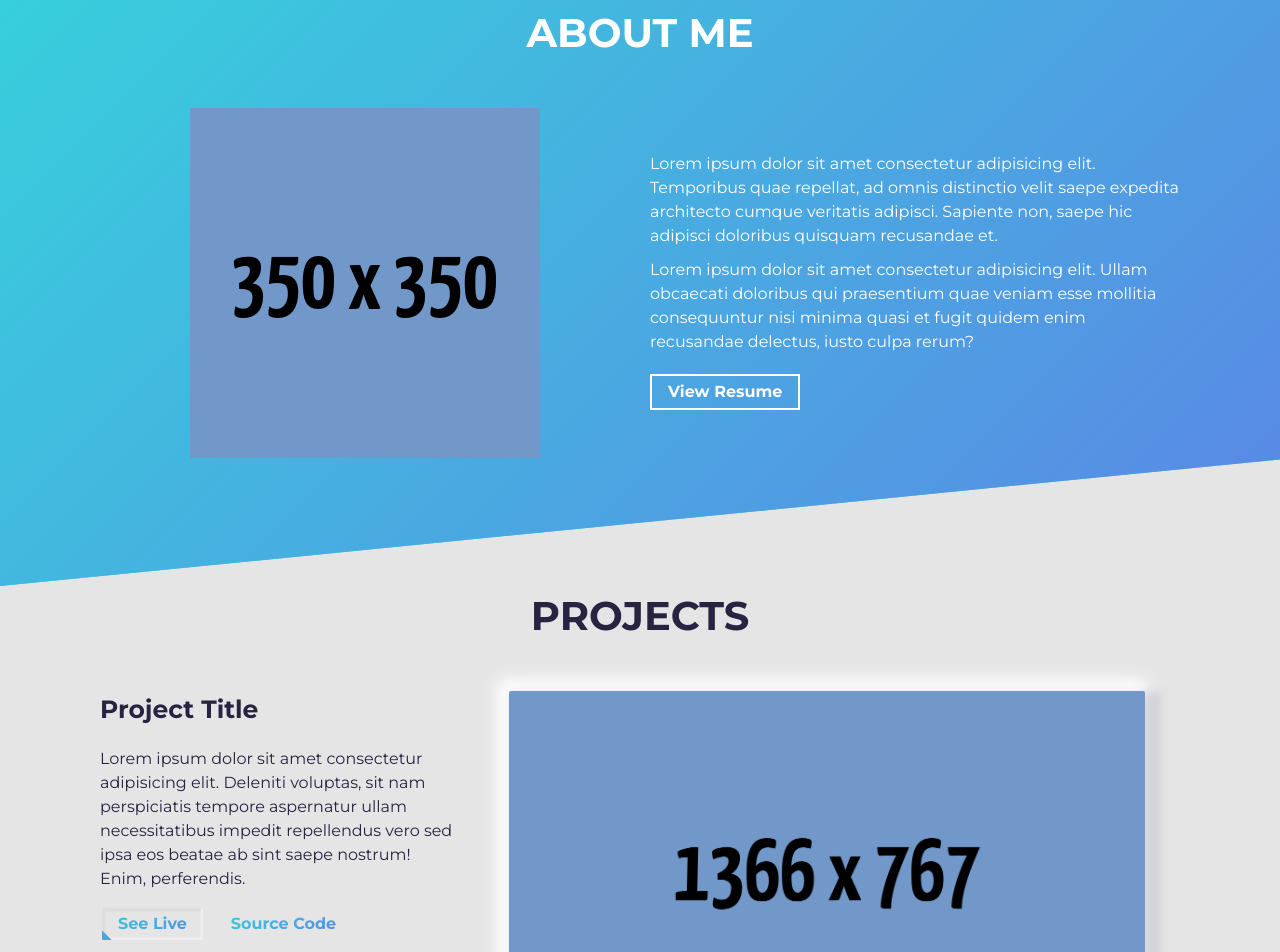
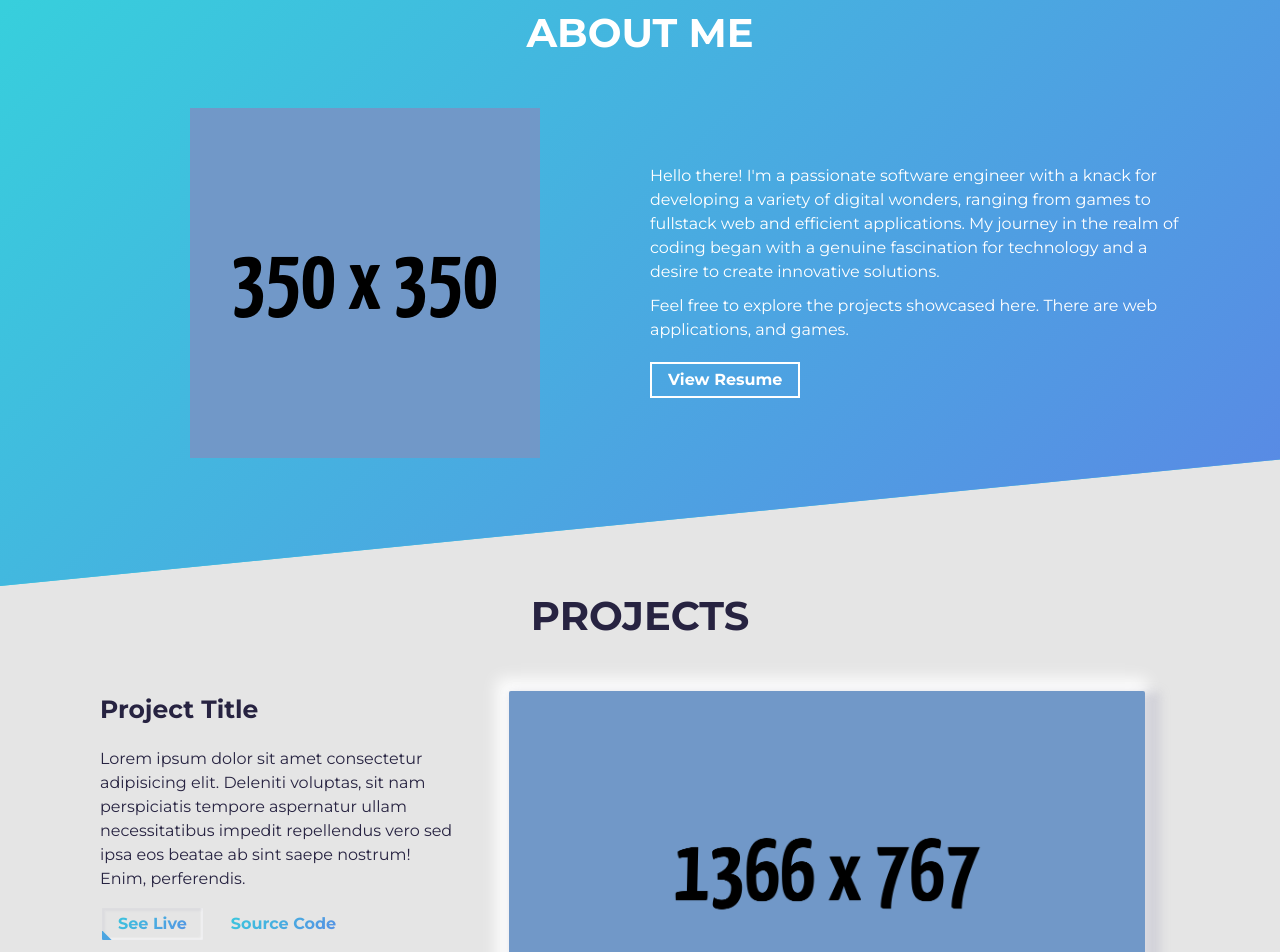
Before and after one commit to alvvazort/alvvazort.github.io, a plain HTML site: page index.html in a window 1280 px wide. Shown: the part 847-1799 px from the top of the page. Drawn offline with Linux system fonts and the light colour scheme.

Commit message:
refactor: data

```diff
--- a/index.html
+++ b/index.html
@@ -103,16 +103,13 @@ Have fun creating your portfolio on this template!!! -->
           </div>
           <div class="about-wrapper__info">
             <p class="about-wrapper__info-text">
-              Lorem ipsum dolor sit amet consectetur adipisicing elit.
-              Temporibus quae repellat, ad omnis distinctio velit saepe expedita
-              architecto cumque veritatis adipisci. Sapiente non, saepe hic
-              adipisci doloribus quisquam recusandae et.
+              Hello there! I'm a passionate software engineer with a knack for developing
+              a variety of digital wonders, ranging from games to fullstack web
+              and efficient applications. My journey in the realm of coding began with a
+              genuine fascination for technology and a desire to create innovative solutions.
             </p>
             <p class="about-wrapper__info-text">
-              Lorem ipsum dolor sit amet consectetur adipisicing elit. Ullam
-              obcaecati doloribus qui praesentium quae veniam esse mollitia
-              consequuntur nisi minima quasi et fugit quidem enim recusandae
-              delectus, iusto culpa rerum?
+              Feel free to explore the projects showcased here. There are web applications, and games.
             </p>
             <span class="about-wrapper__cta">
               <a href="#" class="cta-btn cta-btn--resume">View Resume</a>
@@ -293,7 +290,7 @@ Have fun creating your portfolio on this template!!! -->
         <p class="footer__text">
           &copy; <span id="year"></span> -  by
           <a
-            href="https://github.com/AnilSeervi"
+            href="https://github.com/alvvazort"
             target="_blank"
             rel="noopener noreferrer"
             >alvvazort</a
```
